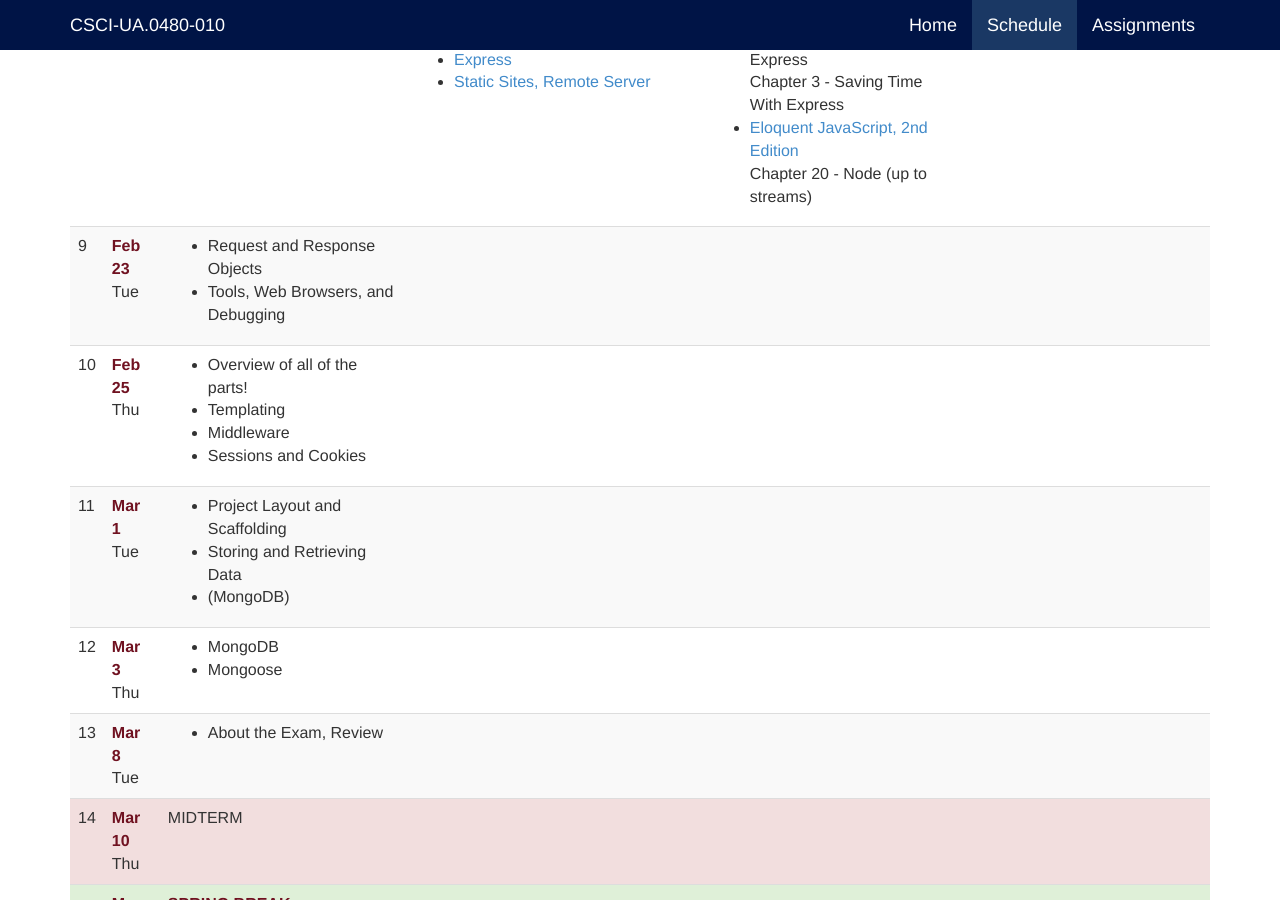
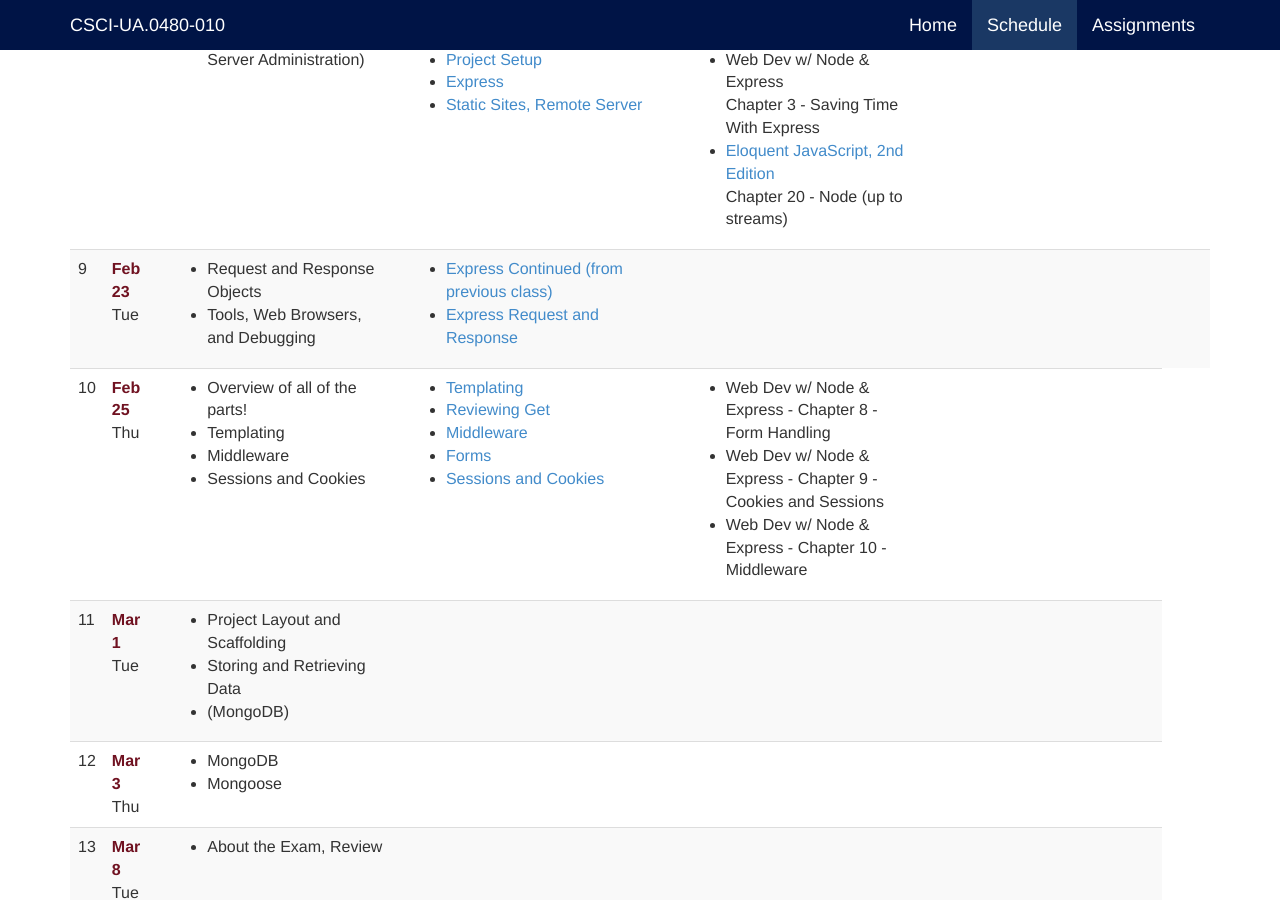
Before and after one commit to jl4282/csci-ua.0480-spring2016-010, a Jekyll site: the page built from schedule.markdown, in a window 1280 px wide and 900 px high, scrolled down 1995 px. Built offline with Jekyll 4.4.1, drawn with Linux system fonts in a browser that asks for light colours.

Commit message:
add class 9 and 10

```diff
--- a/_includes/schedule/09.markdown
+++ b/_includes/schedule/09.markdown
@@ -1,5 +1,8 @@
 	<td markdown="block">
+{% comment %}
 * [About Class #9](slides/09/meta.html)
+{% endcomment %}
+
 * [Express Continued (from previous class)](slides/08/express.html#/23)
 * [Express Request and Response](slides/09/request-response.html)
 
--- a/_includes/schedule/10.markdown
+++ b/_includes/schedule/10.markdown
@@ -27,8 +27,10 @@
 </td>
 	<td markdown="block">
 
+{% comment %}
 Due October 13th
 
 * [Homework #4](homework/04.html)
+{% endcomment %}
 
 </td>
--- a/schedule.markdown
+++ b/schedule.markdown
@@ -114,9 +114,7 @@ introduce nodemon!
 {% endcomment %}
 
 </td>
-{% comment %}
 {% include schedule/09.markdown %}
-{% endcomment %}
 <td></td><td></td><td></td>
 </tr>
 
@@ -133,10 +131,7 @@ introduce nodemon!
 * Using GET / Review
 {% endcomment %}
 </td>
-{% comment %}
 {% include schedule/10.markdown %}
-{% endcomment %}
-<td></td><td></td><td></td>
 </tr>
 
 
--- a/slides/08/express.markdown
+++ b/slides/08/express.markdown
@@ -507,11 +507,6 @@ There are many templating solutions that we can use, both on the server side and
 * __jade__ comes with express, and it has a meta language for writing html!
 * __handlebars__ is based off of a basic templating language called mustache
 
-<br>
-In fact, there are so many to choose from, that there's an entire [single serving site](http://garann.github.io/template-chooser/) devoted to picking one!
-
-(Oh yeah... note that it's hosted on GitHub, probably using GitHub Pages)
-{:.fragment}
 </section>
 
 <section markdown="block">
```
